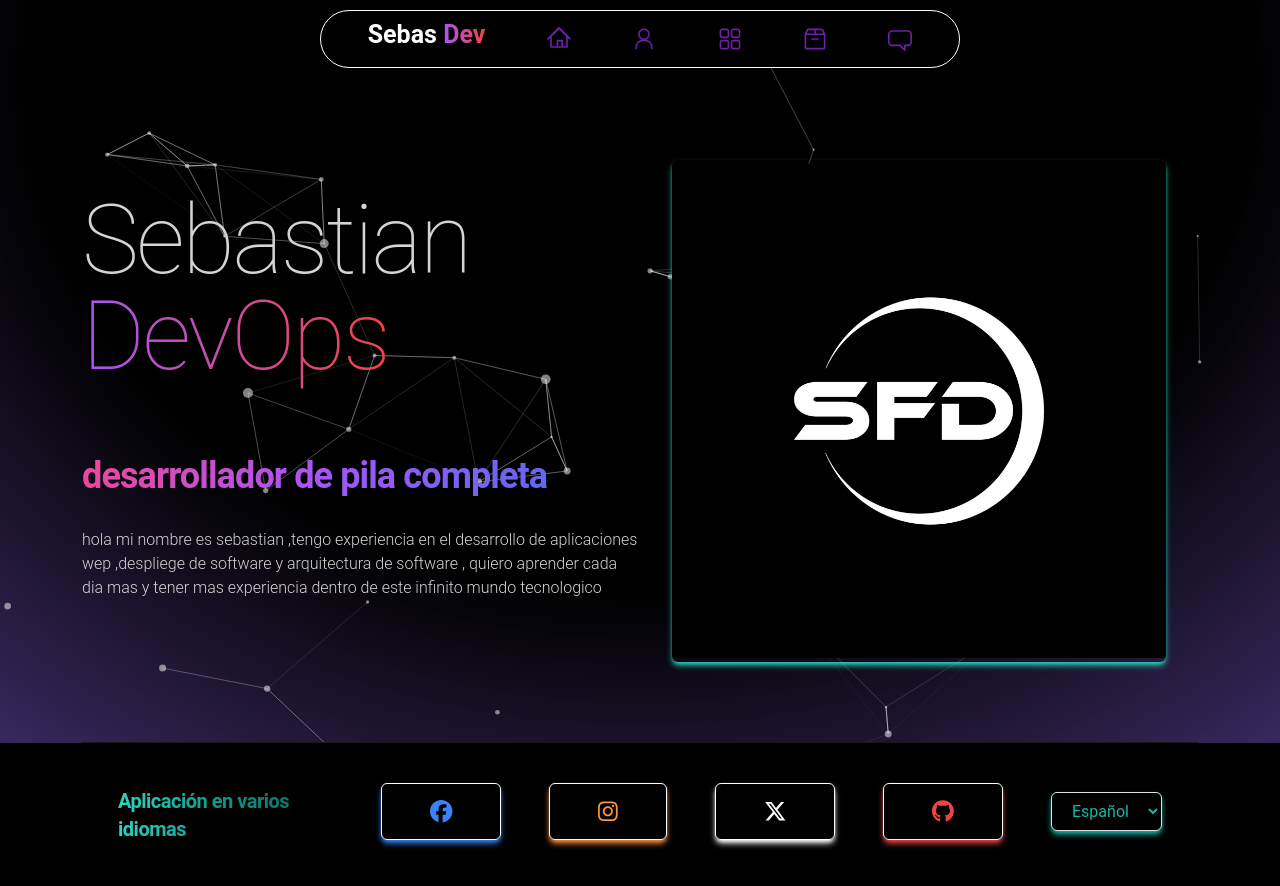
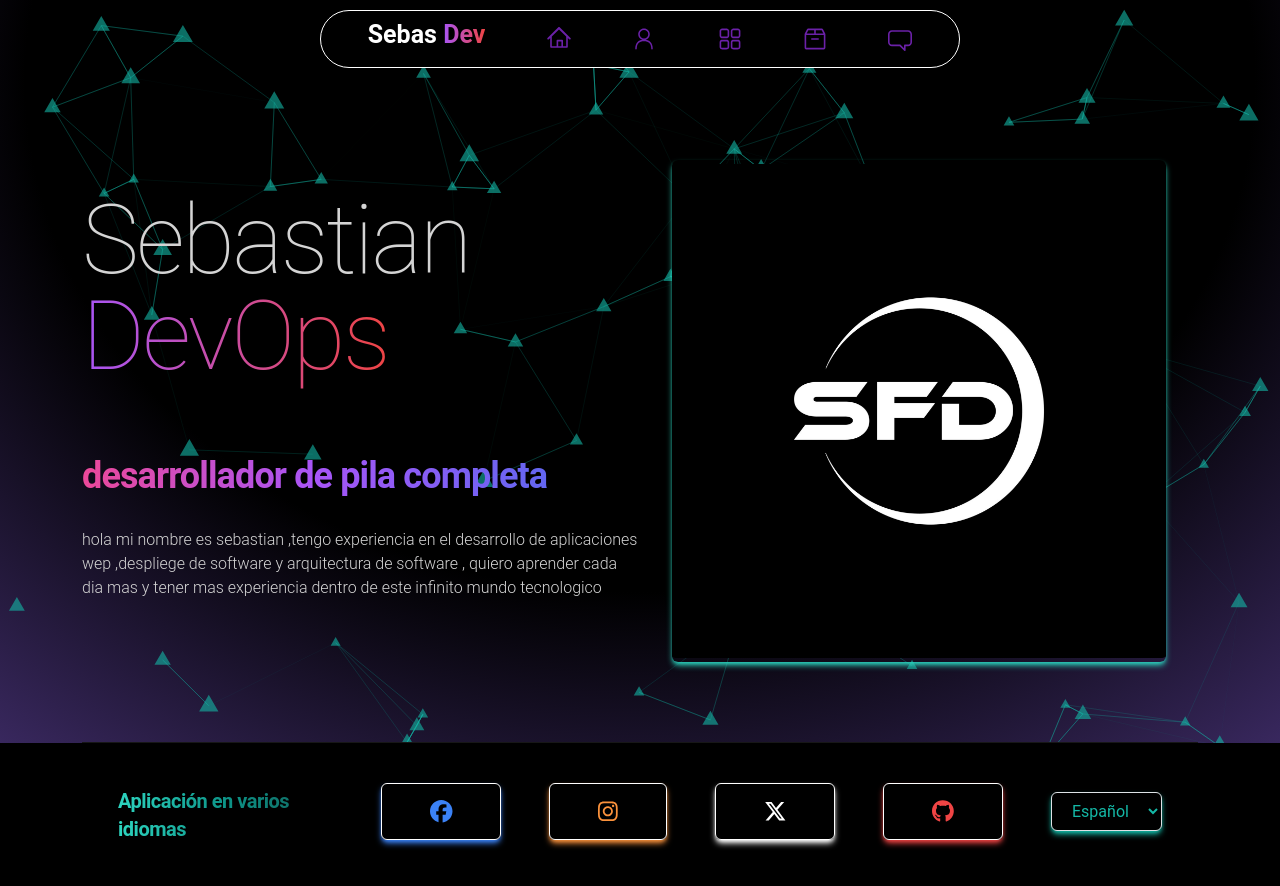
Before and after one commit to sebastianTFRB/portfolio2-2, a React (Vite) app: page / in a window 1280 px wide. Shown: the top 886 px of the page. Built offline with nearby package versions, Linux system fonts and the light colour scheme.

Commit message:
teal particles

```diff
--- a/src/app/components/Cover-parti.tsx
+++ b/src/app/components/Cover-parti.tsx
@@ -46,10 +46,10 @@ export const CoverParticles = () => {
                     },
                     particles: {
                         color: {
-                            value: "#ffffff",
+                            value: "#14b8a6",
                         },
                         links: {
-                            color: "#ffffff",
+                            color: "#14b8a6",
                             distance: 150,
                             enable: true,
                             opacity: 0.5,
@@ -69,16 +69,16 @@ export const CoverParticles = () => {
                             density: {
                                 enable: true,
                             },
-                            value: 80,
+                            value: 150,
                         },
                         opacity: {
-                            value: 0.5,
+                            value: 0.6,
                         },
                         shape: {
-                            type: "circle",
+                            type: "triangle",
                         },
                         size: {
-                            value: { min: 1, max: 5 },
+                            value: { min: 5, max: 10 },
                         },
                     },
                     detectRetina: true,
```
